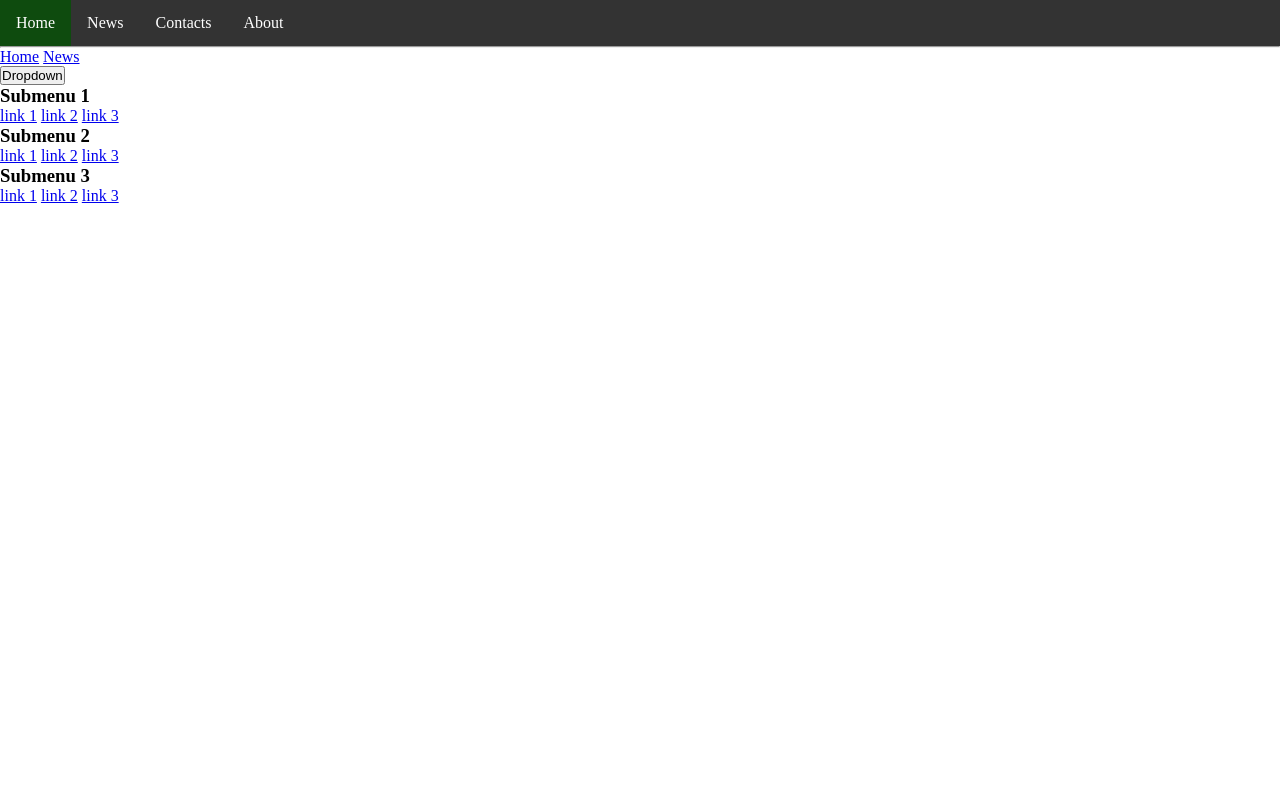
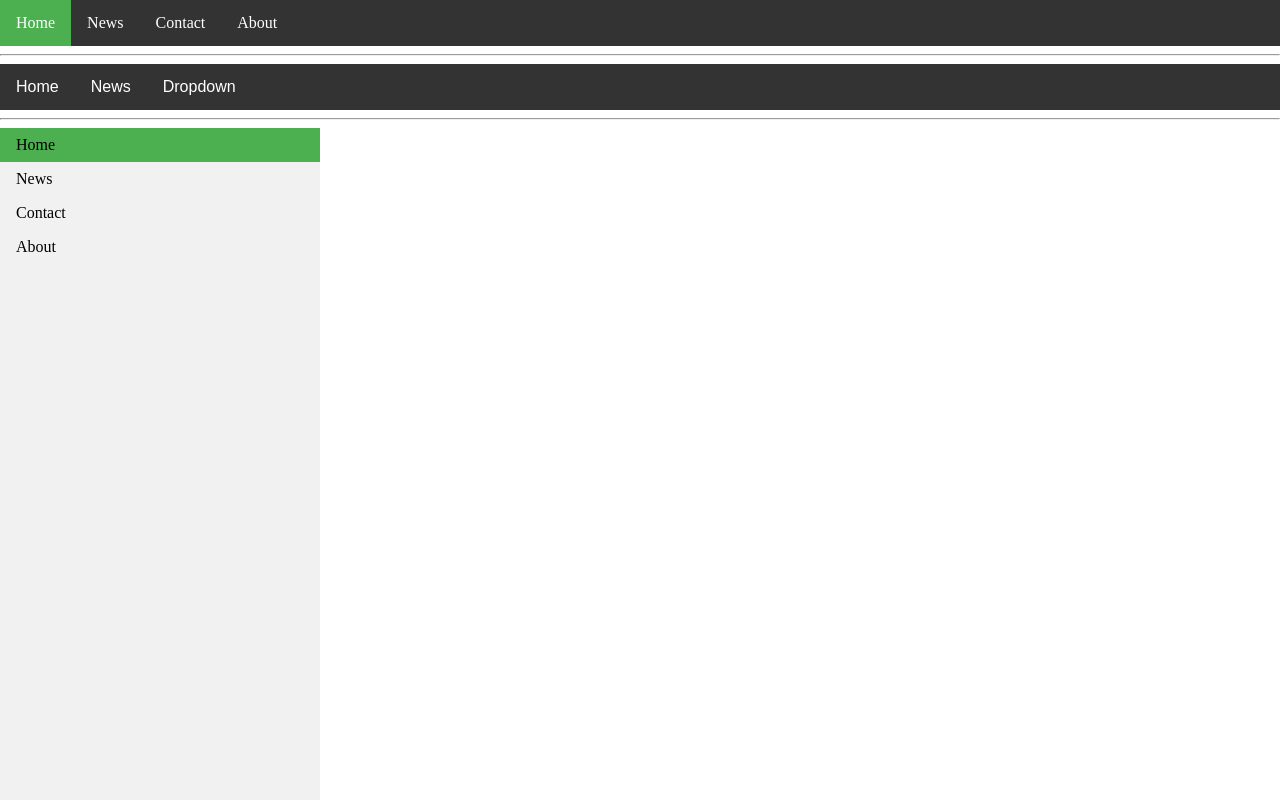
Before and after one commit to arikrasniqii/FullStackDevelopment, a plain HTML site: page module 15/Part 2/index.html in a window 1280 px wide. Drawn offline with Linux system fonts and the light colour scheme.

Commit message:
Modul 15 continued

```diff
--- a/module 15/Part 2/index.html
+++ b/module 15/Part 2/index.html
@@ -1,20 +1,17 @@
 <!DOCTYPE html>
-<html lang="en">
+<html>
 	<head>
-    <meta charset="UTF-8">
-    <meta name="viewport" content="width=device-width, initial-scale=1.0">
-    <title>navbar</title>
-    <link rel="stylesheet" href="style.css">
-
+		<title>Lesson 15 - Pt2</title>
+		<link rel="stylesheet" type="text/css" href="style.css">
 	</head>
 	<body>
 		<ul id="horizontal-menu">
-        <li><a href="#home" class="active">Home</a></li>
+		   <li><a class="active" href="#home">Home</a></li>
 		   <li><a href="#news">News</a></li>
-        <li><a href="#contacts">Contacts</a></li>
+		   <li><a href="#contact">Contact</a></li>
 		   <li><a href="#about">About</a></li>
+        </ul>
 
-    </ul>
         <hr>
 
         <div class="navbar">
@@ -26,26 +23,38 @@
 		      <div class="row">
 		        <div class="column">
 		          <h3>Submenu 1</h3>
-                        <a href="#">link 1</a>
-                        <a href="#">link 2</a>
-                        <a href="#">link 3</a>
+		          <a href="#">Link 1</a>
+		          <a href="#">Link 2</a>
+		          <a href="#">Link 3</a>
 		        </div>
 		        <div class="column">
 		          <h3>Submenu 2</h3>
-                        <a href="#">link 1</a>
-                        <a href="#">link 2</a>
-                        <a href="#">link 3</a>
+		          <a href="#">Link 1</a>
+		          <a href="#">Link 2</a>
+		          <a href="#">Link 3</a>
 		        </div>
 		        <div class="column">
 		          <h3>Submenu 3</h3>
-                        <a href="#">link 1</a>
-                        <a href="#">link 2</a>
-                        <a href="#">link 3</a>
+		          <a href="#">Link 1</a>
+		          <a href="#">Link 2</a>
+		          <a href="#">Link 3</a>
 		        </div>
 		      </div>
 		    </div>
 		  </div>
         </div>
 
+         <hr>
+
+
+        <ul id="vertical-menu">
+		   <li><a class="active" href="#home">Home</a></li>
+		   <li><a href="#news">News</a></li>
+		   <li><a href="#contact">Contact</a></li>
+		   <li><a href="#about">About</a></li>
+        </ul>
+
+
+
 	</body>
 </html>
--- a/module 15/Part 2/style.css
+++ b/module 15/Part 2/style.css
@@ -1,7 +1,9 @@
-*{
-    margin: 0;
-    padding: 0;
+body{margin: 0;
 }
+
+*{box-sizing: border-box;
+}
+
 #horizontal-menu{
     list-style-type: none;
     margin: 0;
@@ -9,6 +11,7 @@
     overflow: hidden;
     background-color: #333;
 }
+
 #horizontal-menu li{
     float: left;
 }
@@ -16,15 +19,121 @@
 #horizontal-menu li a{
     display: block;
     color: white;
-    text-align: center;
+    text-decoration: none;
     padding: 14px 16px;
-    text-decoration: none;
+}
+
+.active{
+    background-color: #4caf50;
+
 }
 
 #horizontal-menu li a:hover:not(.active){
     background-color: #111;
 }
 
-.active{
-    background-color: rgb(14, 75, 14);
+
+.navbar{
+    overflow: hidden;
+    background-color: #333;
+    font-family: Arial, Helvetica, sans-serif;
 }
+
+.navbar a{
+    float: left;
+    font-size: 16px;
+    color: white;
+    text-align: center;
+    padding: 14px 16px;
+    text-decoration: none;
+}
+
+.dropdown{
+    float: 16px;
+    overflow: hidden;
+}
+
+.dropdown .dropbtn{
+    font-size: 16px;
+    border: none;
+    outline: none;
+    color: white;
+    padding: 14px 16px;
+    background-color: inherit;
+    font: inherit;
+    margin: 0;
+}
+
+.navbar a:hover, .dropdown:hover .dropbtn{
+    background-color: #4caf50;
+}
+
+.dropdown-content{
+    display: none;
+    position: absolute;
+    background-color: #f9f9f9;
+    width: 100%;
+    left: 0;
+    box-shadow: 0px 8px 16px 0px black;
+    z-index: 1;
+}
+
+.dropdown:hover .dropdown-content{
+    display: block;
+}
+
+.column{
+    float: left;
+    width: 33.33%;
+    padding: 10px;
+    background-color: #ccc;
+    height: 250px;
+}
+
+.column a{
+    float: none;
+    color: black;
+    padding: 16px;
+    text-decoration: none;
+    display: block;
+    text-align: left;
+}
+
+.column a:hover{
+    background-color: #ddd;
+}
+
+.rows:after{
+    content:"";
+    display: table;
+    clear: both;
+}
+
+#vertical-menu{
+    list-style-type: none;
+    margin: 0;
+    padding: 0;
+    width: 25%;
+    background-color: #f1f1f1;
+    position: fixed;
+    height: 100%;
+    overflow: auto;
+}
+
+#vertical-menu li a{
+    display: block;
+    color: #000;
+    padding: 8px 16px;
+    text-decoration: none;
+}
+
+#vertical-menu li a:active{
+    background-color: #4caf50;
+    color: white;
+}
+
+#vertical-menu li a:hover:not(.active){
+    background-color: #111;
+    color: white;
+
+}
```
Lines whose indentation alone changed are shown as unchanged.
